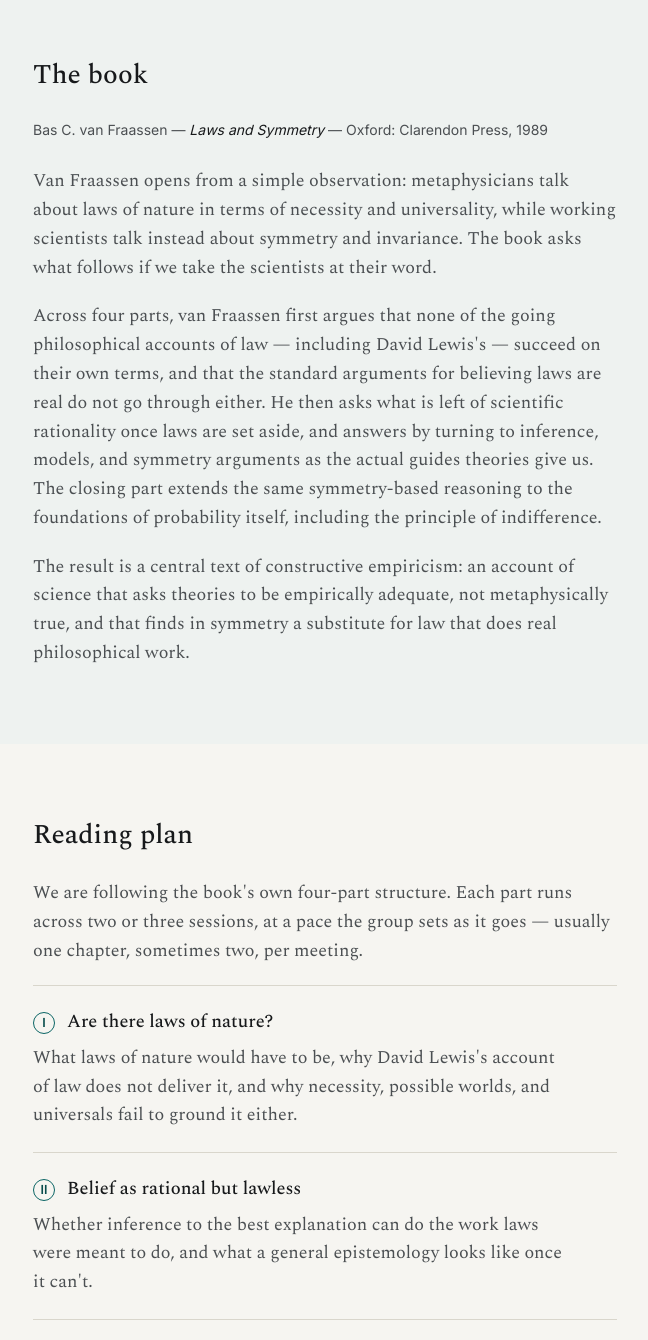
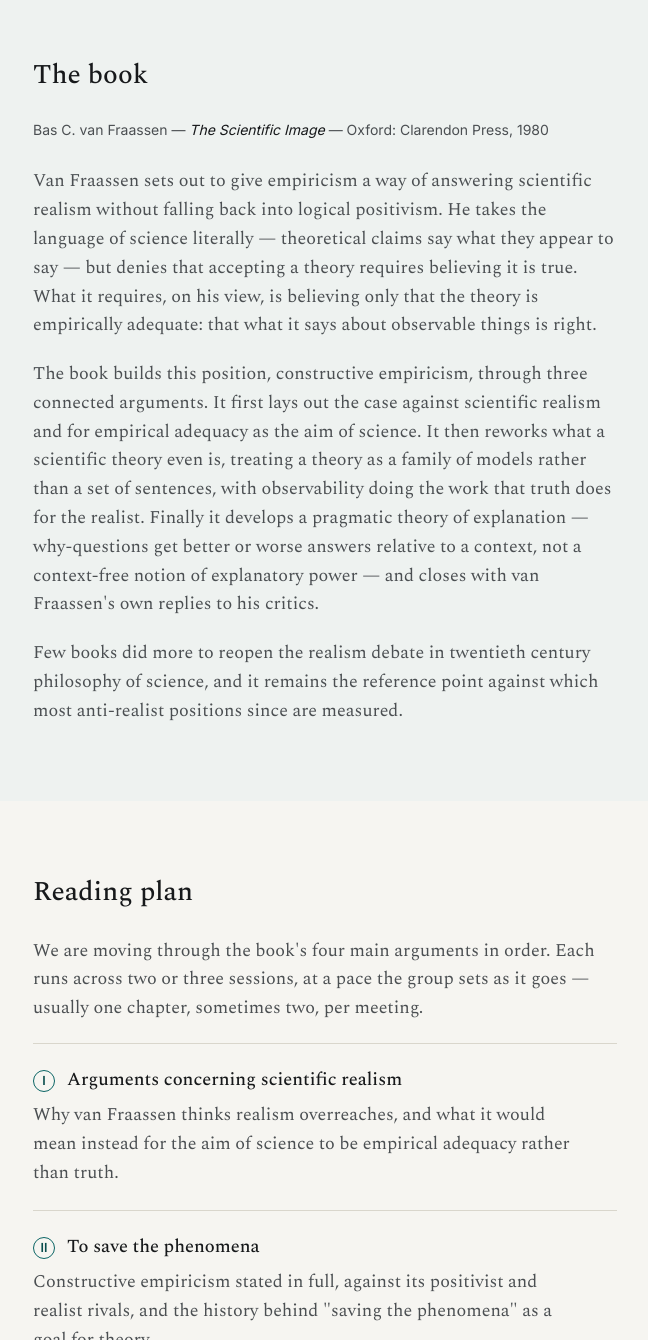
Before and after one commit to luca-molinari-ge/asmp, a plain HTML site: page index.html in a window 1280 px wide. Shown: the part 1460-2800 px from the top of the page, without its empty margins (315-963 px from the left). Drawn offline with nearby package versions, Linux system fonts and the light colour scheme.

Commit message:
Update index.html

```diff
--- a/index.html
+++ b/index.html
@@ -4,8 +4,8 @@
 <meta charset="UTF-8">
 <meta name="viewport" content="width=device-width, initial-scale=1">
 <title>Asian Reading Group for the Metaphysics of Science</title>
-<meta name="description" content="A reading group dedicated to Bas van Fraassen's Laws and Symmetry — laws of nature, symmetry, and the metaphysics of science.">
-<link rel="icon" href="assets/logo.jpg">
+<meta name="description" content="A reading group dedicated to Bas van Fraassen's The Scientific Image — constructive empiricism, observability, and the aim of science.">
+<link rel="icon" href="assets/logo.png">
 <link rel="preconnect" href="https://fonts.googleapis.com">
 <link rel="preconnect" href="https://fonts.gstatic.com" crossorigin>
 <link href="https://fonts.googleapis.com/css2?family=Spectral:ital,wght@0,400;0,500;0,600;1,400;1,500&family=Inter:wght@400;500;600&display=swap" rel="stylesheet">
@@ -18,7 +18,7 @@
 <header class="site-header">
   <div class="wrap header-row">
     <a class="brand" href="#top">
-      <img src="assets/logo.jpg" alt="" class="brand-mark" width="36" height="36">
+      <img src="assets/logo.png" alt="" class="brand-mark" width="36" height="36">
       <span class="brand-name">Reading Group for the Metaphysics of Science</span>
     </a>
     <button class="nav-toggle" aria-expanded="false" aria-controls="site-nav" id="navToggle">
@@ -43,9 +43,9 @@
       <p class="hero-eyebrow">A reading group in philosophy of science</p>
       <h1>Asian Reading Group for<br>the Metaphysics of Science</h1>
       <p class="hero-lede">
-        This season, we are reading Bas van Fraassen's <em>Laws and Symmetry</em> —
-        a sustained argument against the reality of laws of nature, and for an
-        empiricism built instead on models, symmetry, and invariance.
+        This season, we are reading Bas van Fraassen's <em>The Scientific Image</em> —
+        the book that launched constructive empiricism, and asked what it would
+        mean for science to aim at empirical adequacy rather than truth.
       </p>
       <div class="hero-actions">
         <a class="btn btn-primary" href="https://chat.whatsapp.com/REPLACE-WITH-YOUR-INVITE-LINK" target="_blank" rel="noopener">Join on WhatsApp</a>
@@ -82,29 +82,32 @@
   <section class="section section-tint" id="book">
     <div class="wrap wrap-narrow">
       <h2>The book</h2>
-      <p class="book-meta">Bas C. van Fraassen — <em>Laws and Symmetry</em> — Oxford: Clarendon Press, 1989</p>
+      <p class="book-meta">Bas C. van Fraassen — <em>The Scientific Image</em> — Oxford: Clarendon Press, 1980</p>
       <p>
-        Van Fraassen opens from a simple observation: metaphysicians talk
-        about laws of nature in terms of necessity and universality, while
-        working scientists talk instead about symmetry and invariance. The
-        book asks what follows if we take the scientists at their word.
+        Van Fraassen sets out to give empiricism a way of answering
+        scientific realism without falling back into logical positivism.
+        He takes the language of science literally — theoretical claims
+        say what they appear to say — but denies that accepting a theory
+        requires believing it is true. What it requires, on his view, is
+        believing only that the theory is empirically adequate: that what
+        it says about observable things is right.
       </p>
       <p>
-        Across four parts, van Fraassen first argues that none of the
-        going philosophical accounts of law — including David Lewis's —
-        succeed on their own terms, and that the standard arguments for
-        believing laws are real do not go through either. He then asks
-        what is left of scientific rationality once laws are set aside,
-        and answers by turning to inference, models, and symmetry
-        arguments as the actual guides theories give us. The closing part
-        extends the same symmetry-based reasoning to the foundations of
-        probability itself, including the principle of indifference.
+        The book builds this position, constructive empiricism, through
+        three connected arguments. It first lays out the case against
+        scientific realism and for empirical adequacy as the aim of
+        science. It then reworks what a scientific theory even is,
+        treating a theory as a family of models rather than a set of
+        sentences, with observability doing the work that truth does for
+        the realist. Finally it develops a pragmatic theory of
+        explanation — why-questions get better or worse answers relative
+        to a context, not a context-free notion of explanatory power —
+        and closes with van Fraassen's own replies to his critics.
       </p>
       <p>
-        The result is a central text of constructive empiricism: an
-        account of science that asks theories to be empirically adequate,
-        not metaphysically true, and that finds in symmetry a substitute
-        for law that does real philosophical work.
+        Few books did more to reopen the realism debate in twentieth
+        century philosophy of science, and it remains the reference point
+        against which most anti-realist positions since are measured.
       </p>
     </div>
   </section>
@@ -113,34 +116,34 @@
     <div class="wrap wrap-narrow">
       <h2>Reading plan</h2>
       <p>
-        We are following the book's own four-part structure. Each part
-        runs across two or three sessions, at a pace the group sets as it
-        goes — usually one chapter, sometimes two, per meeting.
+        We are moving through the book's four main arguments in order.
+        Each runs across two or three sessions, at a pace the group sets
+        as it goes — usually one chapter, sometimes two, per meeting.
       </p>
       <dl class="plan-list">
         <div class="plan-item">
-          <dt><span class="plan-num">I</span>Are there laws of nature?</dt>
-          <dd>What laws of nature would have to be, why David Lewis's
-          account of law does not deliver it, and why necessity,
-          possible worlds, and universals fail to ground it either.</dd>
+          <dt><span class="plan-num">I</span>Arguments concerning scientific realism</dt>
+          <dd>Why van Fraassen thinks realism overreaches, and what it
+          would mean instead for the aim of science to be empirical
+          adequacy rather than truth.</dd>
         </div>
         <div class="plan-item">
-          <dt><span class="plan-num">II</span>Belief as rational but lawless</dt>
-          <dd>Whether inference to the best explanation can do the work
-          laws were meant to do, and what a general epistemology looks
-          like once it can't.</dd>
+          <dt><span class="plan-num">II</span>To save the phenomena</dt>
+          <dd>Constructive empiricism stated in full, against its
+          positivist and realist rivals, and the history behind
+          "saving the phenomena" as a goal for theory.</dd>
         </div>
         <div class="plan-item">
-          <dt><span class="plan-num">III</span>Symmetry as guide to theory</dt>
-          <dd>The semantic approach to theories, and symmetry arguments
-          as the actual tool scientists use in place of law — from
-          classical mechanics onward.</dd>
+          <dt><span class="plan-num">III</span>Theories as models</dt>
+          <dd>The semantic view of theories, the observable/unobservable
+          distinction doing real philosophical work, and what it costs
+          to give up theories-as-sets-of-sentences.</dd>
         </div>
         <div class="plan-item">
-          <dt><span class="plan-num">IV</span>Symmetry and the illusion of logical probability</dt>
-          <dd>Indifference, symmetry, and probability kinematics — and
-          what happens to the principle of indifference under the same
-          scrutiny.</dd>
+          <dt><span class="plan-num">IV</span>Explanation, probability, and replies to critics</dt>
+          <dd>The pragmatics of explanation and why-questions, probability
+          as a modality, and van Fraassen's own responses to the book's
+          harshest objections.</dd>
         </div>
       </dl>
     </div>
@@ -153,7 +156,7 @@
         <li><strong>Cadence.</strong> Fortnightly, roughly ninety minutes a session.</li>
         <li><strong>Where.</strong> Online, with an in-person meeting when enough of us are in the same city — details shared in the WhatsApp channel.</li>
         <li><strong>Language.</strong> English, with discussion open in whatever language helps a point land.</li>
-        <li><strong>Text.</strong> Any edition of <em>Laws and Symmetry</em> (Oxford, 1989) works; page references are given at each session for the standard edition.</li>
+        <li><strong>Text.</strong> Any edition of <em>The Scientific Image</em> (Oxford, 1980) works; page references are given at each session for the standard edition.</li>
         <li><strong>Cost.</strong> None. Bring the book and the willingness to argue about it.</li>
       </ul>
     </div>
@@ -187,7 +190,7 @@
 <footer class="site-footer">
   <div class="wrap footer-row">
     <img src="assets/logo.jpg" alt="" class="footer-mark" width="24" height="24">
-    <p>Asian Reading Group for the Metaphysics of Science. Reading Bas van Fraassen, <em>Laws and Symmetry</em> (1989).</p>
+    <p>Asian Reading Group for the Metaphysics of Science. Reading Bas van Fraassen, <em>The Scientific Image</em> (1980).</p>
   </div>
 </footer>
 
```
